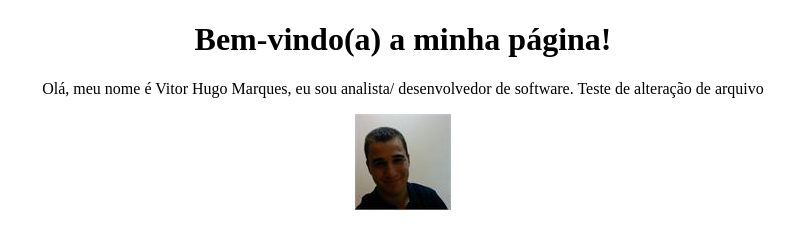
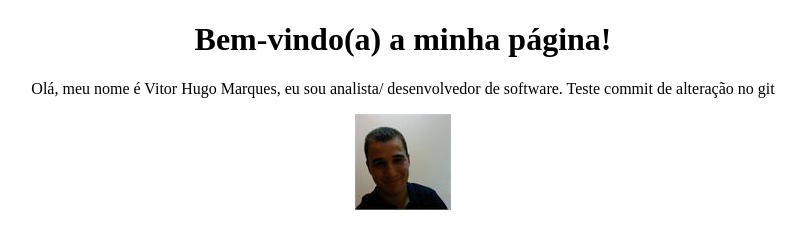
Before and after one commit to VitorHugoMarques/VitorHugoMarques.github.io, a plain HTML site: page index.html in a window 1280 px wide. Shown: the whole page, without its empty margins (237-1043 px from the left). Drawn offline with Linux system fonts and the light colour scheme.

Commit message:
Teste alteração 2

```diff
--- a/index.html
+++ b/index.html
@@ -5,7 +5,7 @@
 
 	<h1 style="text-align:center;">Bem-vindo(a) a minha página!</h1>
 
-	<p style="text-align:center;">Olá, meu nome é Vitor Hugo Marques, eu sou analista/ desenvolvedor de software. Teste de alteração de arquivo</p>
+	<p style="text-align:center;">Olá, meu nome é Vitor Hugo Marques, eu sou analista/ desenvolvedor de software. Teste commit de alteração no git</p>
 
 	<center>
 			<img src="imagens/perfil.jpg">
```
